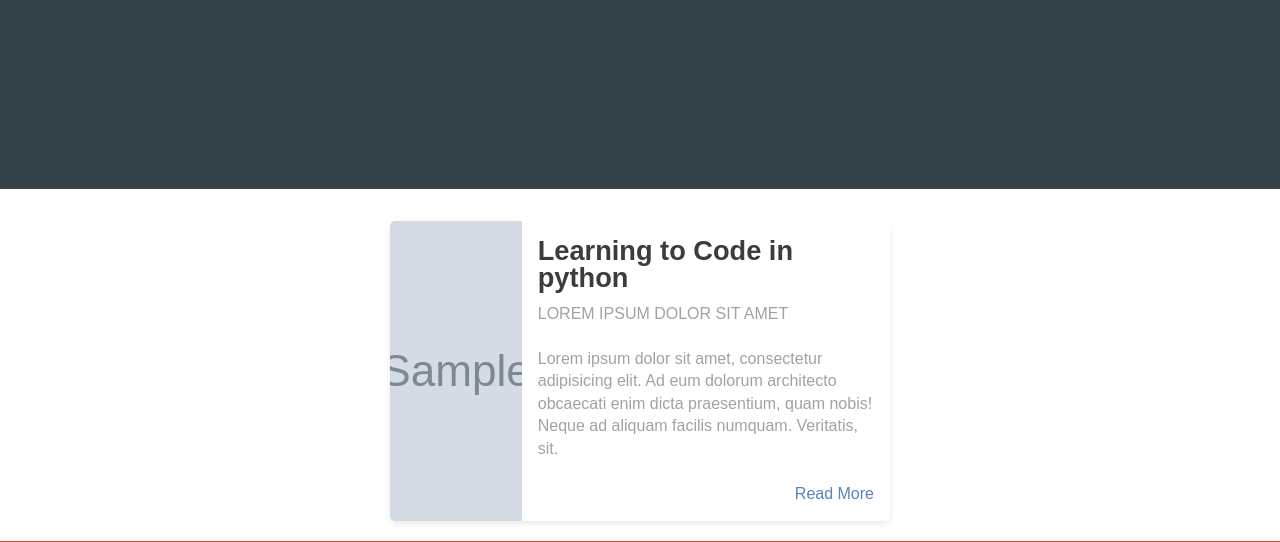
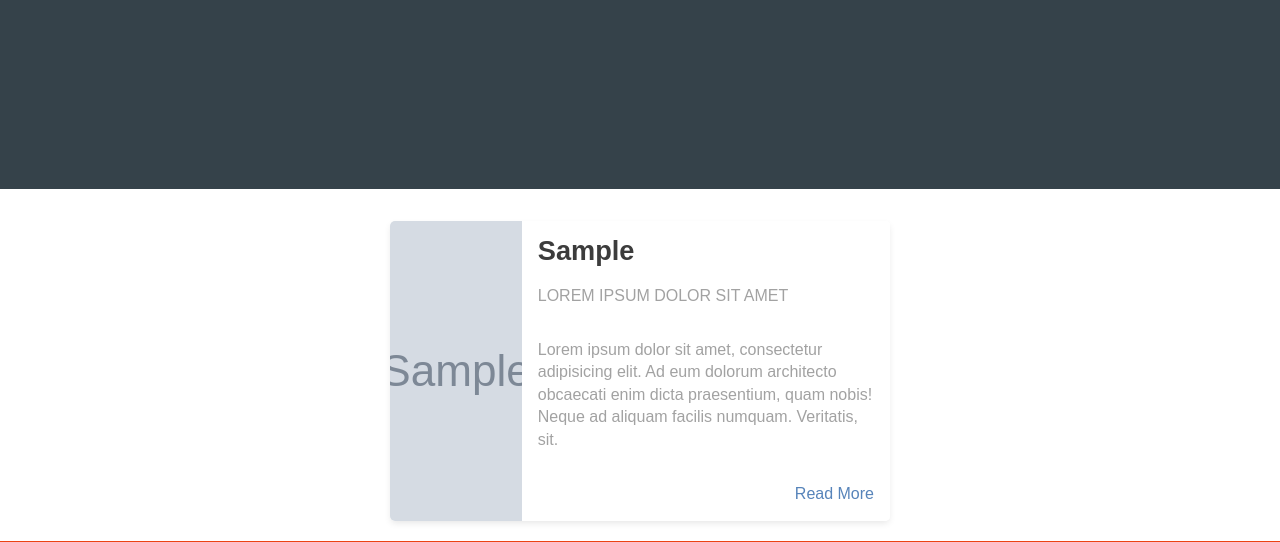
Before and after one commit to LeoLChalot/BTSSIO-AP1-horizon, a PHP site: page /about.php in a window 1280 px wide. Shown: the part 696-1238 px from the top of the page. Run offline with PHP 8.4, Linux system fonts and the light colour scheme; tables that the repository leaves empty or names only in its code hold one stand-in row (values such as "Sample post"); grey boxes marked "Sample" are stand-in pictures.

Commit message:
update profils

```diff
--- a/about.php
+++ b/about.php
@@ -41,7 +41,7 @@ require_once(__DIR__ . '/includes/header.php');
                 </ul>
             </div>
             <div class="description">
-                <h1>Learning to Code in python</h1>
+                <h1><?= $fetch[$i]['poste']; ?></h1>
                 <h2>Lorem ipsum dolor sit amet</h2>
                 <p>
                     Lorem ipsum dolor sit amet, consectetur adipisicing elit. Ad eum dolorum architecto
```
Also changed, not shown: assets/images/Leo_LAROU-CHALOT.jpg.
